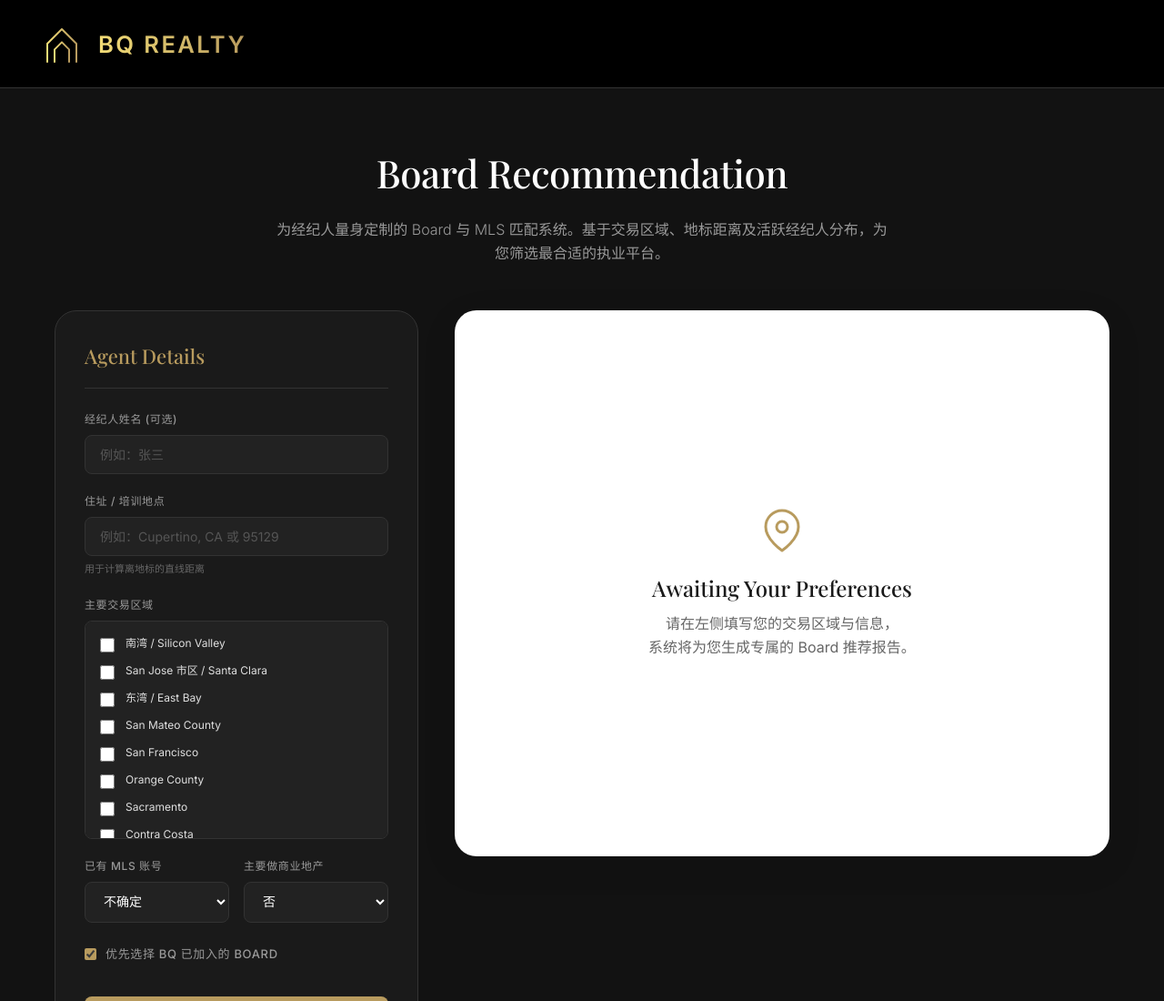
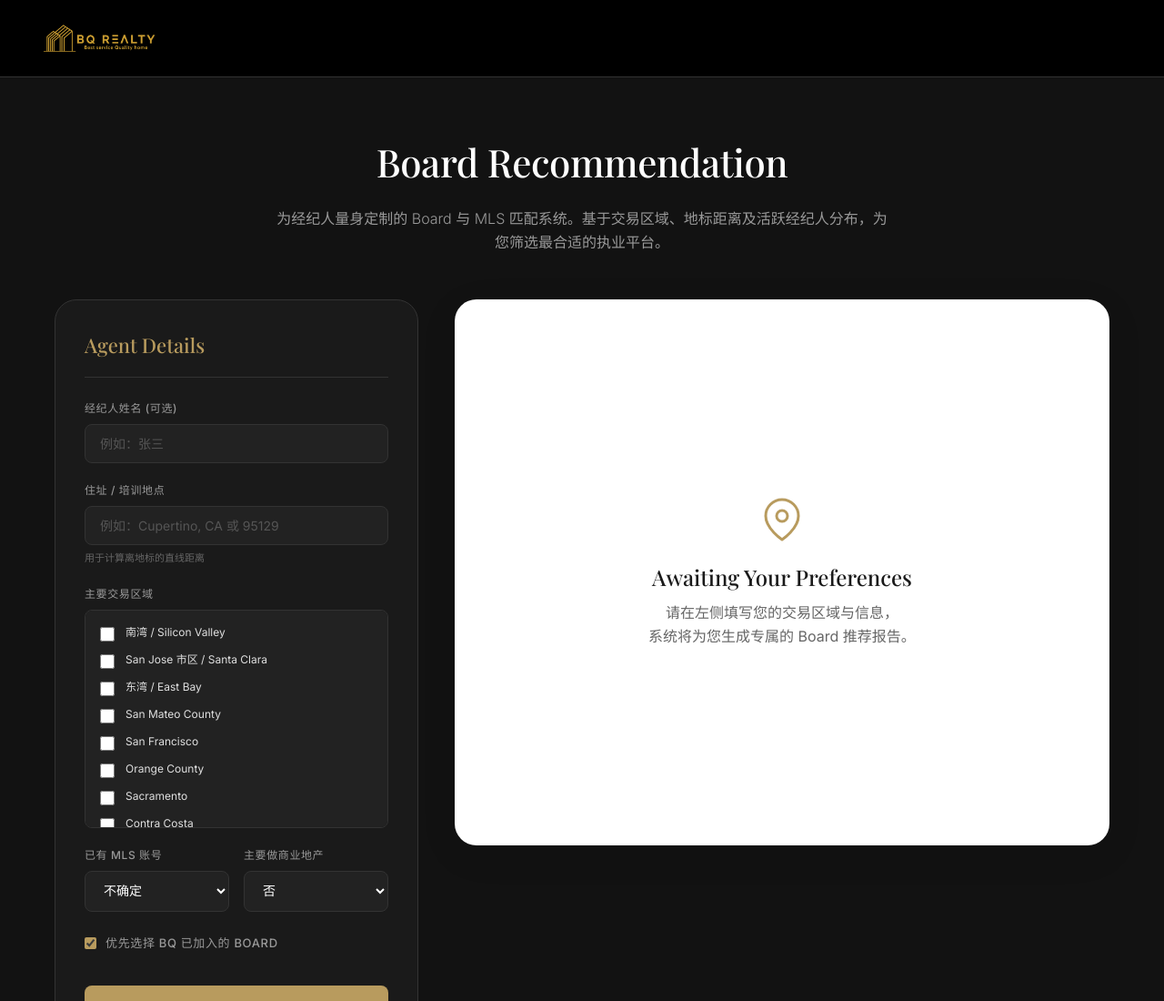
Before and after one commit to bqsupport/board-recommend, a plain HTML site: page index.html in a window 1280 px wide. Shown: the top 1100 px of the page at 91% size. Drawn offline with nearby package versions, Linux system fonts and the light colour scheme.

Commit message:
Update index.html

```diff
--- a/index.html
+++ b/index.html
@@ -36,17 +36,18 @@
     -webkit-font-smoothing: antialiased;
   }
 
-  /* 顶部导航 Logo - 纯代码绘制，绝对不裂开 */
+  /* 顶部导航 Logo */
   .top-nav {
-    padding: 24px 40px;
+    padding: 16px 40px;
     display: flex;
     align-items: center;
     border-bottom: 1px solid var(--border-dark);
     background-color: #000;
   }
-  .logo-svg {
-    height: 48px;
+  .logo-img {
+    height: 52px; /* 这里控制Logo图片的大小，如果觉得太大可以改成 40px */
     width: auto;
+    object-fit: contain;
   }
 
   .wrap {
@@ -215,26 +216,8 @@
 <body>
 
 <div class="top-nav">
-  <!-- 纯代码绘制的 BQ Logo，绝对不会加载失败 -->
-  <svg class="logo-svg" viewBox="0 0 400 60" xmlns="http://www.w3.org/2000/svg">
-    <defs>
-      <linearGradient id="goldGrad" x1="0%" y1="0%" x2="100%" y2="0%">
-        <stop offset="0%" stop-color="#f2dc76" />
-        <stop offset="100%" stop-color="#b89b5e" />
-      </linearGradient>
-    </defs>
-    <!-- 房屋图标 -->
-    <g stroke="url(#goldGrad)" stroke-width="2.5" fill="none" stroke-linejoin="round" stroke-linecap="round">
-      <path d="M15 55 V30 L35 10 L55 30 V55" />
-      <path d="M25 55 V38 L35 28 L45 38 V55" />
-      <line x1="5" y1="55" x2="65" y2="55" />
-      <line x1="10" y1="28" x2="60" y2="28" />
-    </g>
-    <!-- 文字 -->
-    <text x="85" y="42" font-family="'Inter', sans-serif" font-size="32" font-weight="700" fill="url(#goldGrad)" letter-spacing="3">
-      BQ REALTY
-    </text>
-  </svg>
+  <!-- 引用你上传的图片 Logo -->
+  <img src="logo.png" alt="BQ REALTY Logo" class="logo-img">
 </div>
 
 <div class="wrap">
@@ -506,7 +489,7 @@
       const areaHits = b.covers.filter(c => areas.includes(c)).length;
       let score = areaHits * 1000;
 
-      // 距离只做轻微辅助修正（距离越近加个几十分，但绝对无法超越地区匹配的权重）
+      // 距离只做轻微辅助修正
       if (dist != null) {
          score += Math.max(0, 100 - dist);
       }
```
